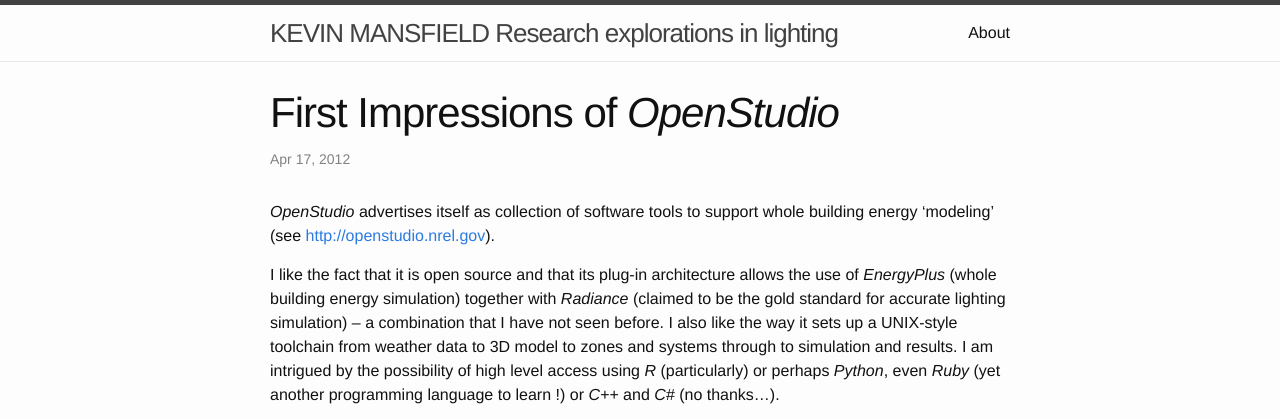
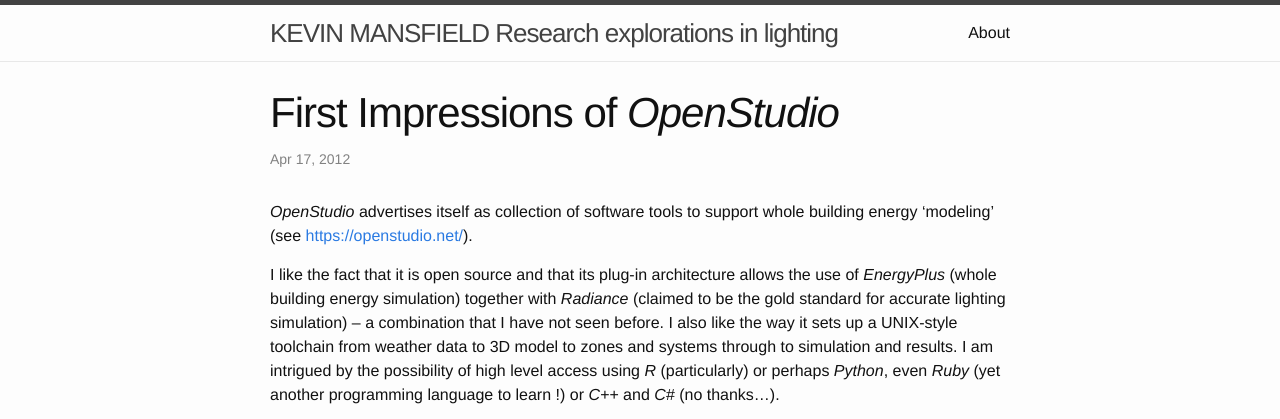
Before and after one commit to kpmansfield/kpmansfield.github.io, a Jekyll site: the page built from _posts/2012-04-17-openstudio.md, in a window 1280 px wide. Shown: the top 419 px of the page. Built offline with Jekyll 4.4.1, drawn with Linux system fonts in a browser that asks for light colours; some of the changed lines change nothing that is shown.

Commit message:
Update web reference

```diff
--- a/_posts/2012-04-17-openstudio.md
+++ b/_posts/2012-04-17-openstudio.md
@@ -3,7 +3,7 @@
 title: First Impressions of <em>OpenStudio</em>
 ---
 
-<em>OpenStudio</em> advertises itself as collection of software tools to support whole building energy ‘modeling’ (see <http://openstudio.nrel.gov>).
+<em>OpenStudio</em> advertises itself as collection of software tools to support whole building energy ‘modeling’ (see <https://openstudio.net/>).
 
 I like the fact that it is open source and that its plug-in architecture allows the use of <em>EnergyPlus</em> (whole building energy simulation) together with <em>Radiance</em> (claimed to be the gold standard for accurate lighting simulation) – a combination that I have not seen before. I also like the way it sets up a UNIX-style toolchain from weather data to 3D model to zones and systems through to simulation and results. I am intrigued by the possibility of high level access using <em>R</em> (particularly) or perhaps <em>Python</em>, even <em>Ruby</em> (yet another programming language to learn !) or <em>C++</em> and <em>C#</em> (no thanks…).
 
```
